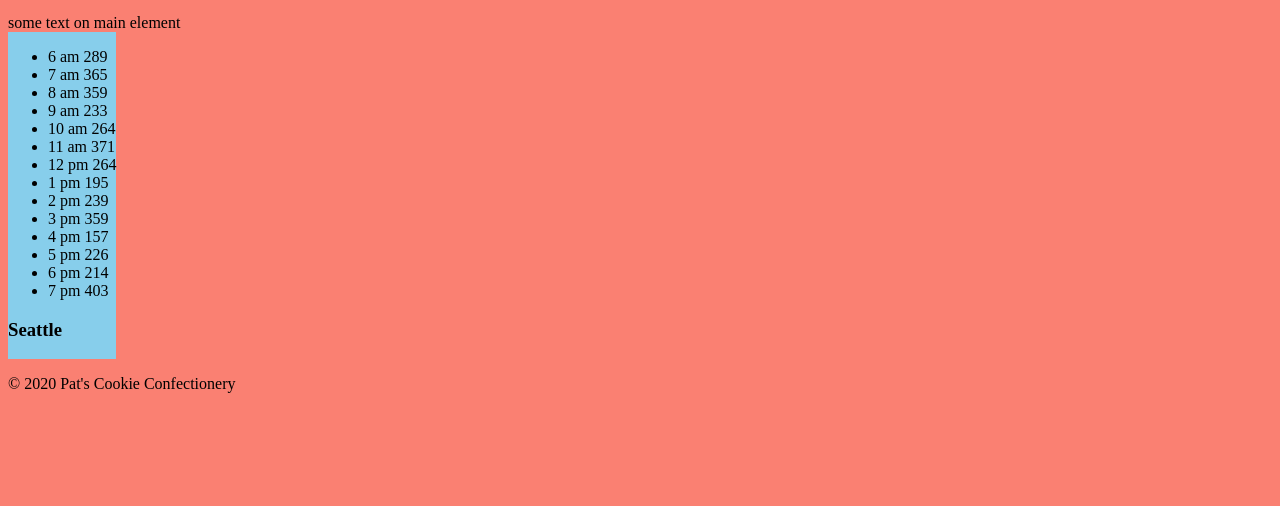
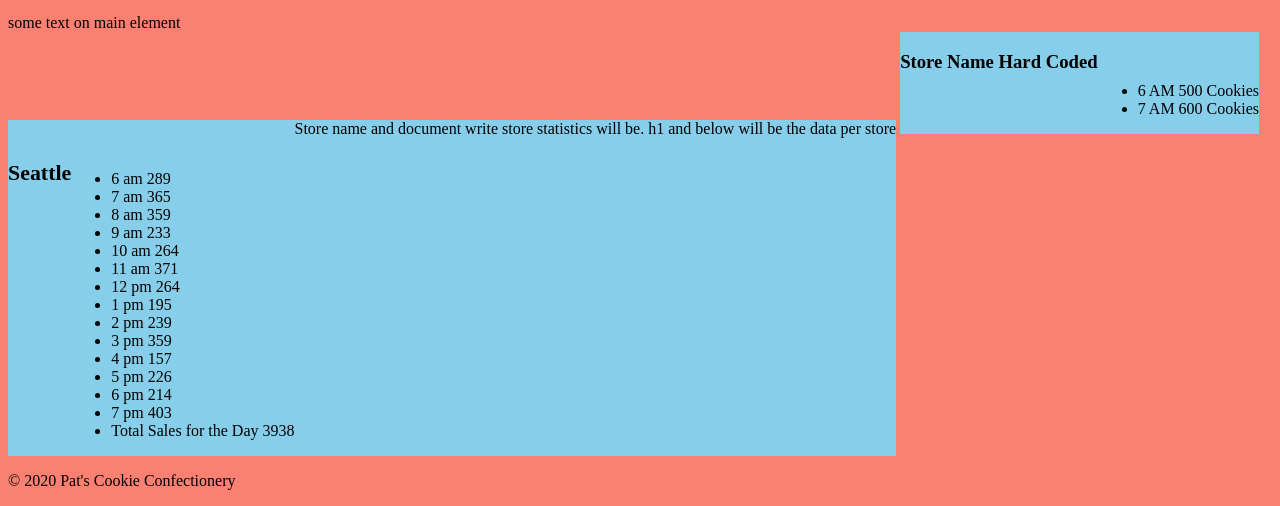
Before and after one commit to DaddyBearSEA/cookie-stand, a plain HTML site: page sales.html in a window 1280 px wide. Shown: the part 372-878 px from the top of the page. Before the commit the page ends 800 px from the top, so only its background shows below. Drawn offline with Linux system fonts and the light colour scheme.

Commit message:
got one object element to work

```diff
--- a/css/style.css
+++ b/css/style.css
@@ -9,9 +9,14 @@ div{
 
 }
 
-div h3 {
-  vertical-align: top;
+h3 {
+  float: left;
+  align-items: center;
+
+
 }
 div ul{
-  vertical-align: bottom;
+  float: left;
+  margin-top: 50px;
+
 }
--- a/js/sales.js
+++ b/js/sales.js
@@ -26,6 +26,7 @@ var hoursOfOp = ['6 am', '7 am', '8 am', '9 am', '10 am','11 am','12 pm','1 pm',
   customerMax: 65,
   avgCookieSales: 6.3,
   cookieSoldArray: [],
+  storesCookieTotalSales: 0,
   randomCustomerNo: function () {
     return Math.floor(Math.random() * (Math.ceil(this.customerMax) - Math.floor(this.customerMin)) + this.customerMin);
   },
@@ -46,9 +47,8 @@ var hoursOfOp = ['6 am', '7 am', '8 am', '9 am', '10 am','11 am','12 pm','1 pm',
     nameOutput.appendChild(nameStoreOutput);
   },
 
-
   outputStoreStatistics: function () {
-        for (var i = 0; i < this.cookieSoldArray.length; i++){
+    for (var i = 0; i < this.cookieSoldArray.length; i++) {
       var storeOutput = document.getElementById('storeStatistics-output'); // parent
       var storeNameList = document.createElement('li'); // child
       storeNameList.textContent = hoursOfOp[i] + ' ' + this.cookieSoldArray[i] //  data from object
@@ -58,20 +58,35 @@ var hoursOfOp = ['6 am', '7 am', '8 am', '9 am', '10 am','11 am','12 pm','1 pm',
 
   },
 
-    totalNumberOfCookies: function (){
-        return this.cookieSoldArray.reduce(function(a,b){
-          return a + b
-        }, 0);
+  totalNumberOfCookies: function () {
+    // console.log('inside totalNumberOfCookies');
+    // console.log(this.cookieSoldArray);
+    for (var i = 0; i < this.cookieSoldArray.length; i++){
+      this.storesCookieTotalSales += this.cookieSoldArray[i];
+      // console.log(this.cookieSoldArray[i]);
+      // console.log('Total cookie amount: ' + this.storesCookieTotalSales);
 
     }
 
 
+  },
+  outputStoreTotalDailySales: function() {
+    var storeTotalSales = document.getElementById('storeStatistics-output'); // parent
+    var storeTotalSalesOutput = document.createElement('li'); // child
+    storeTotalSalesOutput.textContent = 'Total Sales for the Day ' + this.storesCookieTotalSales;
+    storeTotalSales.appendChild(storeTotalSalesOutput);
+
+  }
 
 };
 
 // Make the calls for the object to run
 
 storeStatistics.cookiesSoldPerHour();
+storeStatistics.totalNumberOfCookies();
 storeStatistics.outputStoreName();
 storeStatistics.outputStoreStatistics();
-storeStatistics.totalNumberOfCookies() // not working ugh!
+storeStatistics.outputStoreTotalDailySales();
+
+
+// thes methods will cause you issues - 5 objects??  total duplicate.  protoype method
--- a/sales.html
+++ b/sales.html
@@ -22,16 +22,24 @@
     some text on main element
   </main>
 
-  <div id ='outputStoreName'>
+  <div >
+    Store name and document write store statistics will be. h1 and below will be the data per store
 
-
+    <h3 id ='outputStoreName'></h3>
 
     <ul id='storeStatistics-output'>
 
     </ul>
+
   </div>
 
-
+<div>
+  <h3>Store Name Hard Coded</h3>
+  <ul>
+    <li>6 AM  500 Cookies</li>
+    <li>7 AM  600 Cookies</li>
+  </ul>
+</div>
 
   <footer>
 
```
Also changed, not shown: index.html (+0 -1 lines). Lines whose indentation alone changed are shown as unchanged.
